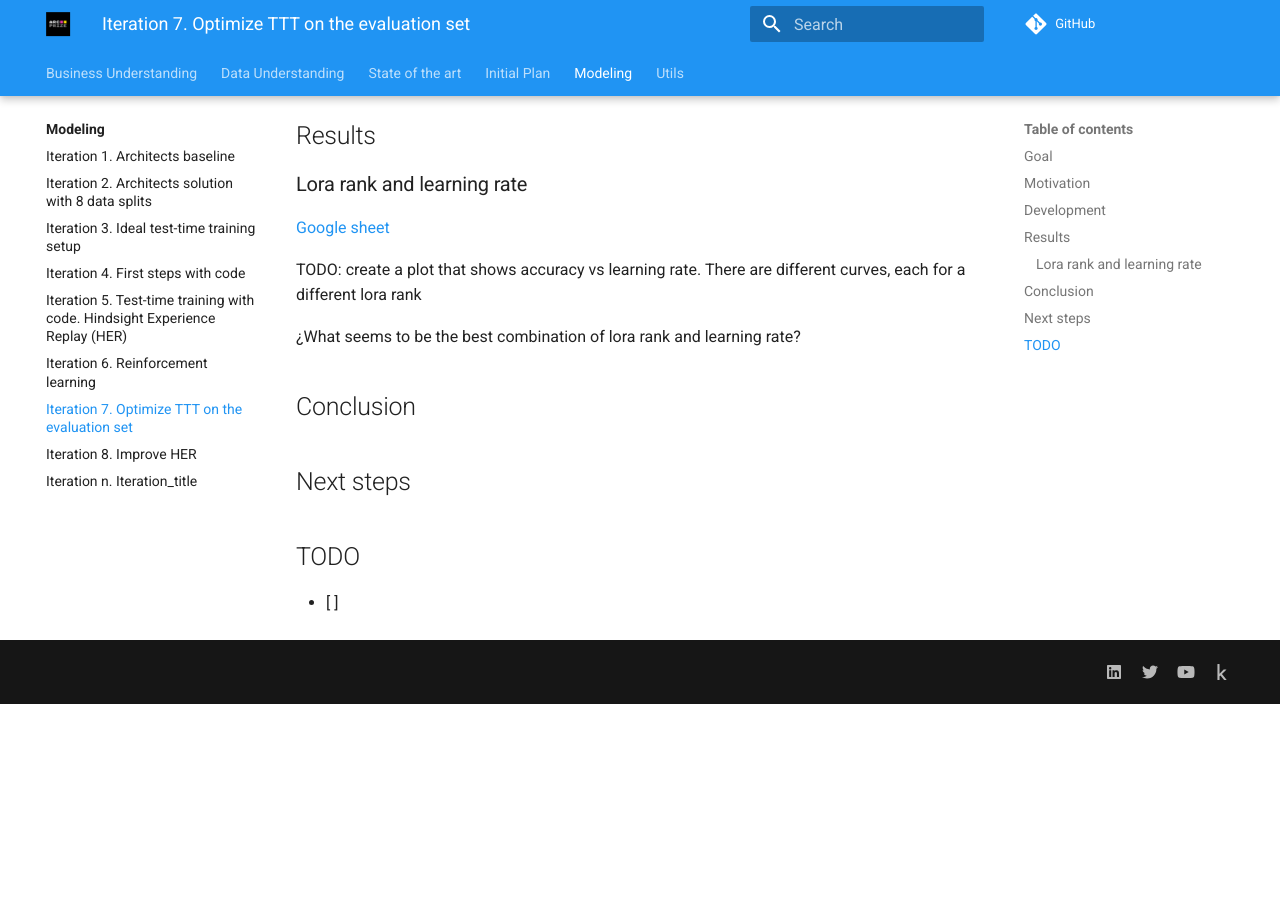
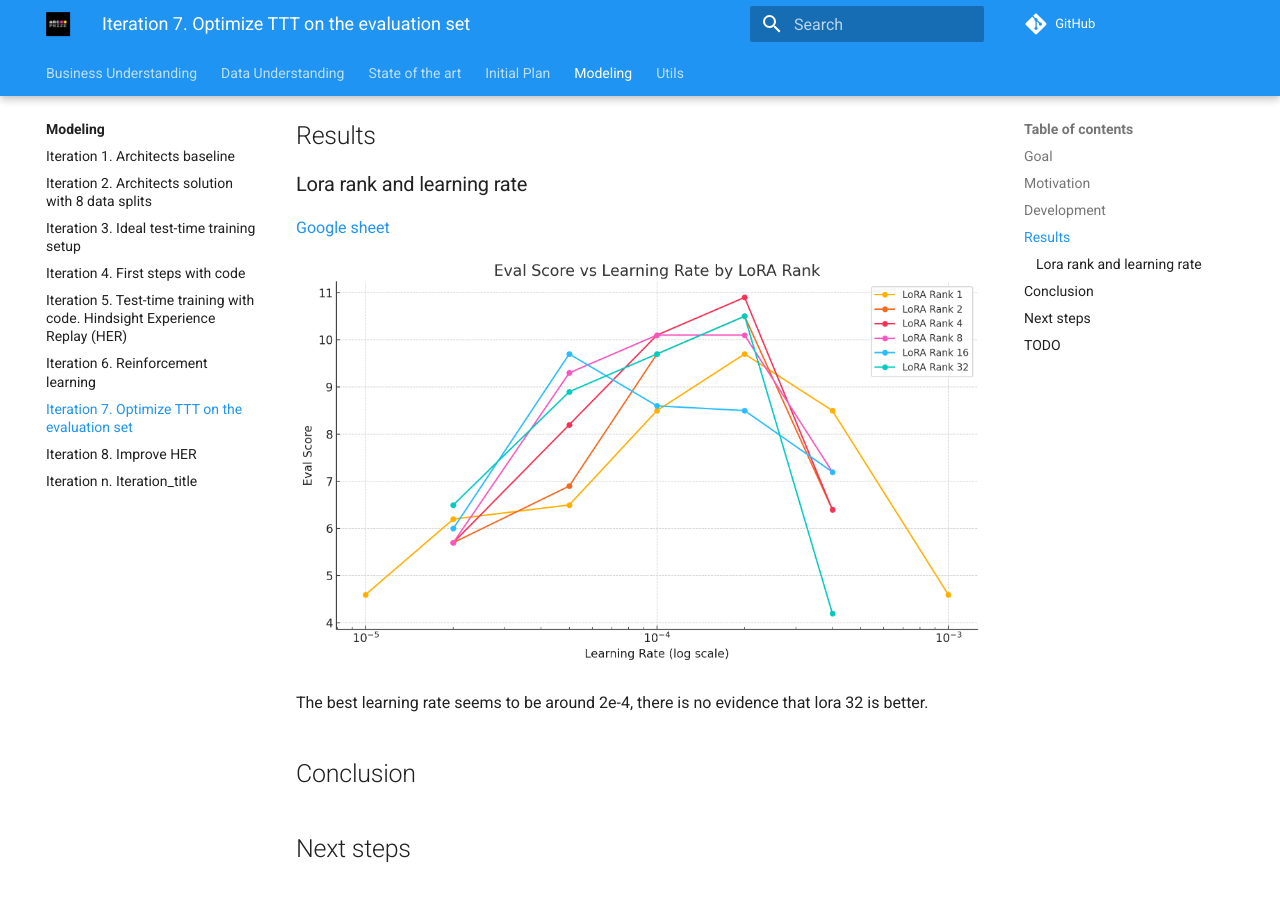
Before and after one commit to ironbar/arc25, an MkDocs documentation site: the page built from docs/modeling/Iteration_07_optimize_ttt_on_evaluation_set.md, in a window 1280 px wide and 900 px high, scrolled down 797 px. Built offline with MkDocs 1.6.1 and Material for MkDocs 9.7.7, drawn with Linux system fonts in a browser that asks for light colours; comment, search, counter and statistics services are not loaded; before the commit the page ends 1501 px from its top, so only the background shows below that.

Commit message:
enhance: add accuracy vs learning rate plot and update findings on lora rank

```diff
--- a/docs/modeling/Iteration_07_optimize_ttt_on_evaluation_set.md
+++ b/docs/modeling/Iteration_07_optimize_ttt_on_evaluation_set.md
@@ -27,9 +27,9 @@ linked Google Colab Plus to Kaggle and now I have 22 hours per week. This means
 
 [Google sheet](https://docs.google.com/spreadsheets/d/1NmmCZA7gPOyoBypwvpw_JhYdjcvqNFHibX_WahwTHIM/edit?gid=0#gid=0&range=A113)
 
-TODO: create a plot that shows accuracy vs learning rate. There are different curves, each for a different lora rank
+![alt text](res/1746951618396_image.png)
 
-¿What seems to be the best combination of lora rank and learning rate?
+The best learning rate seems to be around 2e-4, there is no evidence that lora 32 is better.
 
 ## Conclusion
 
```
Also changed, not shown: docs/modeling/res/1746951618396_image.png (added).
